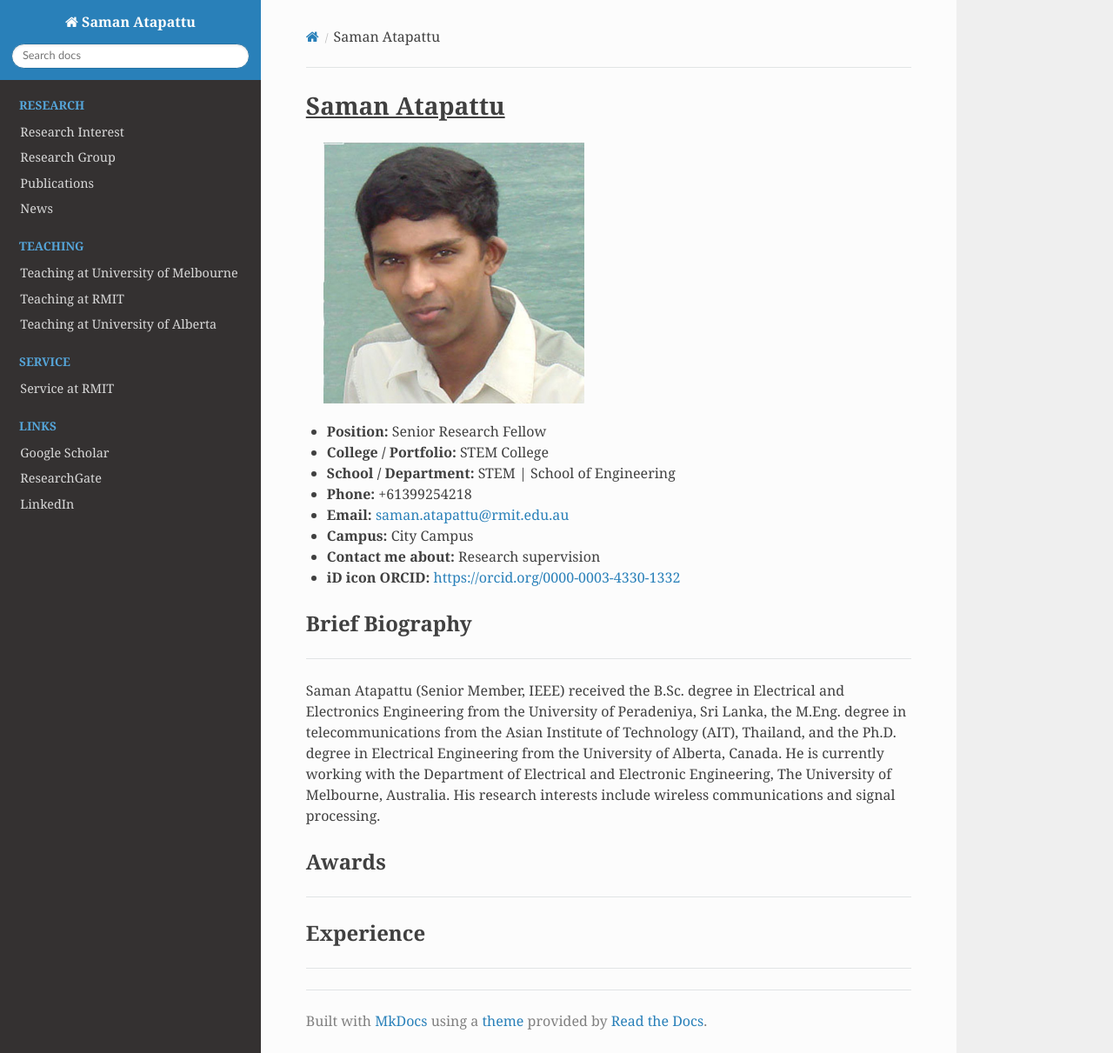
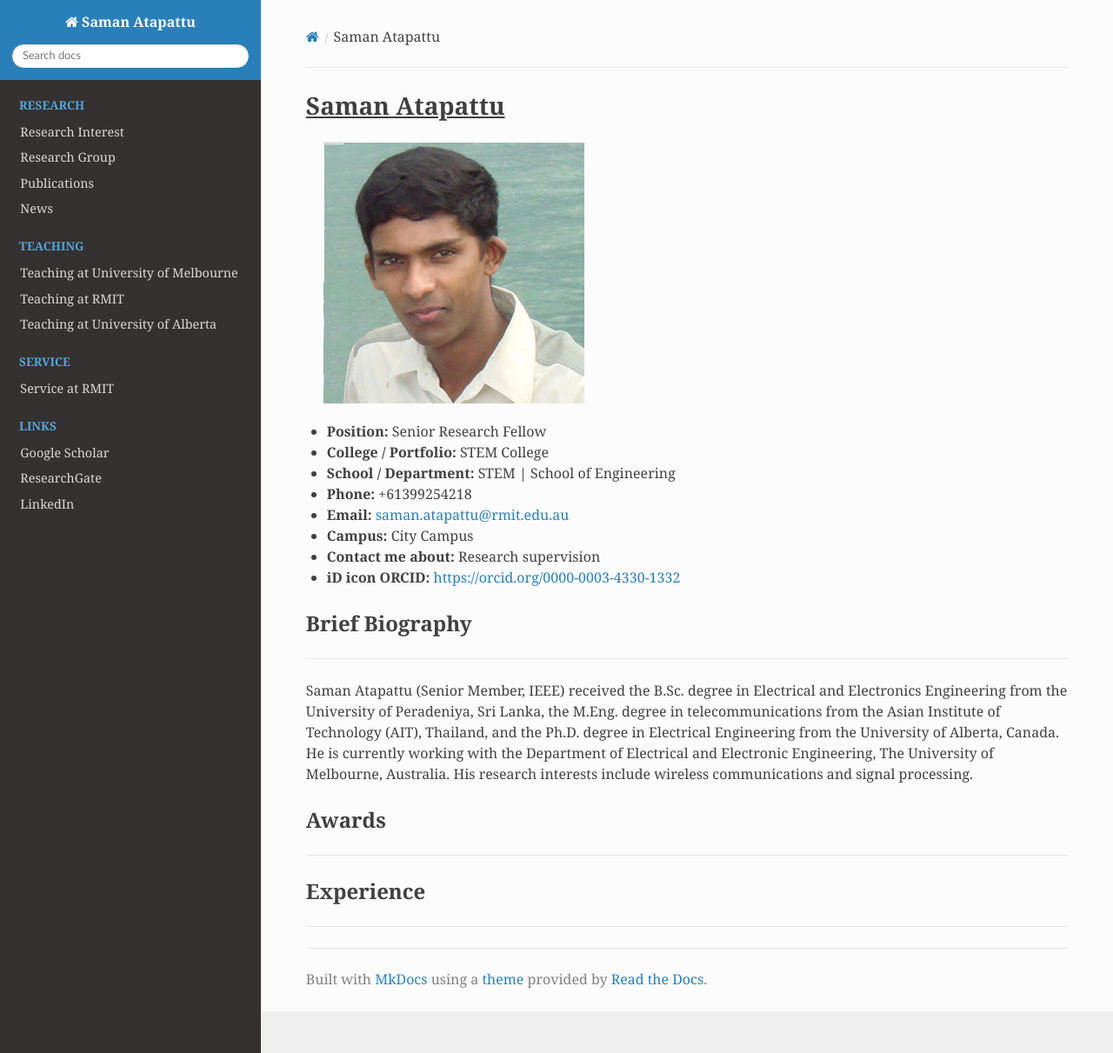
Before and after one commit to udda1996/portfolio, an MkDocs documentation site: the page built from docs/index.md, in a window 1280 px wide and 1211 px high. Shown: the whole window at 87% size. Built offline with MkDocs 1.6.1, drawn with Linux system fonts in a browser that asks for light colours; nearby versions of some CDN libraries.

Commit message:
Update the styling

```diff
--- a/docs/theme/custom.css
+++ b/docs/theme/custom.css
@@ -20,3 +20,7 @@ h1, h2, h3, h4, h5, h6 {
 a:hover {
     text-decoration: underline;
 }
+
+.wy-nav-content {
+    max-width: 100%;
+}
```
